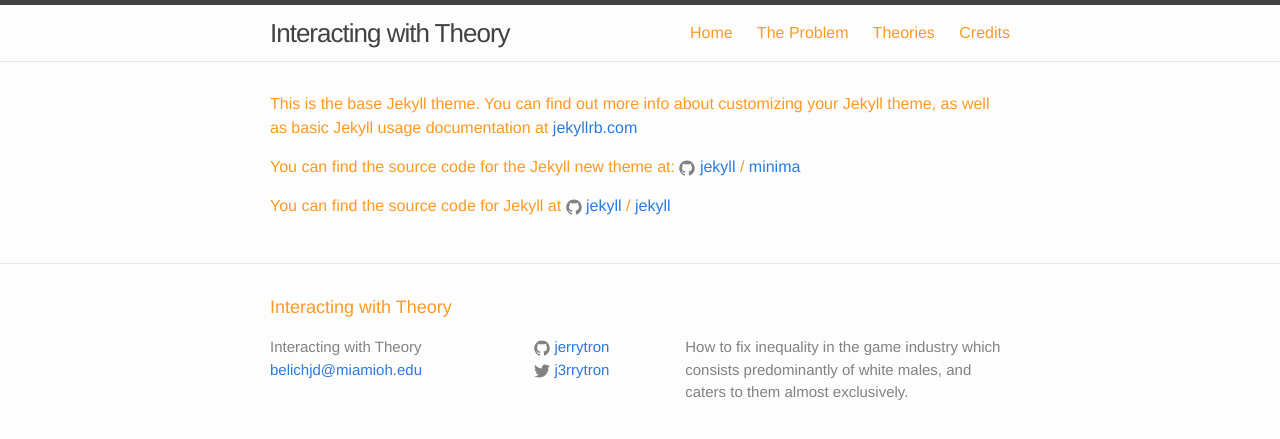
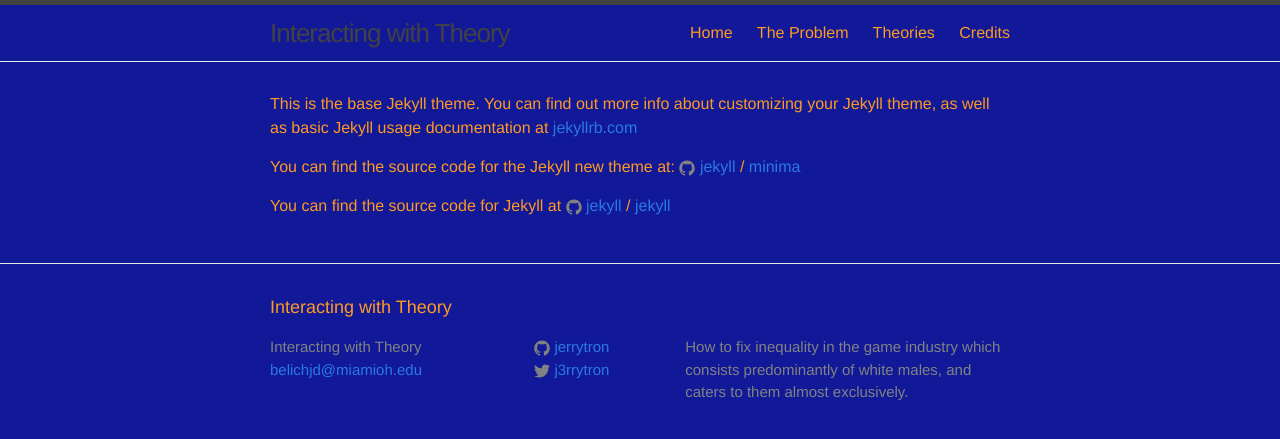
Before and after one commit to jerrytron/interacting-with-theory, a Jekyll site: the page built from index.md, in a window 1280 px wide. Shown: the top 439 px of the page. Built offline with Jekyll 4.4.1, drawn with Linux system fonts in a browser that asks for light colours.

Commit message:
Testing.

```diff
--- a/_sass/minima.scss
+++ b/_sass/minima.scss
@@ -9,7 +9,7 @@
 $spacing-unit:     30px !default;
 
 $text-color:       #ff9922 !default;
-$background-color: #fdfdfd !default;
+$background-color: #111999 !default;
 $brand-color:      #2a7ae2 !default;
 
 $grey-color:       #828282 !default;
```
